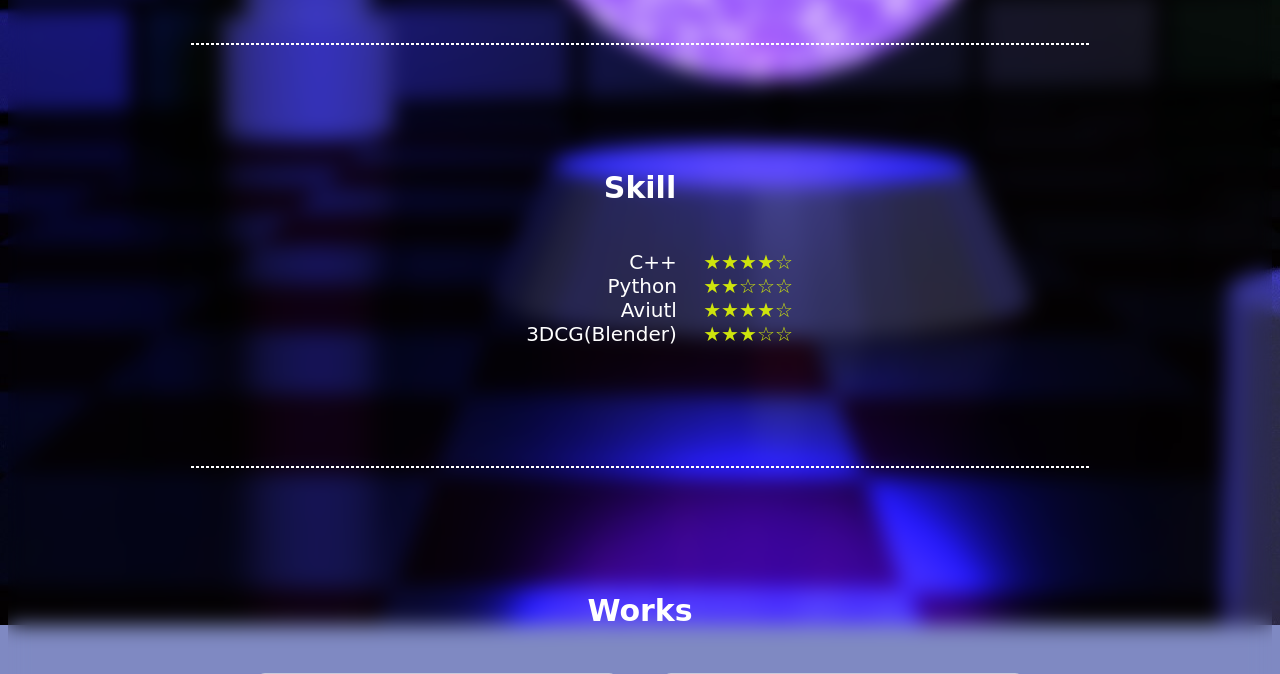
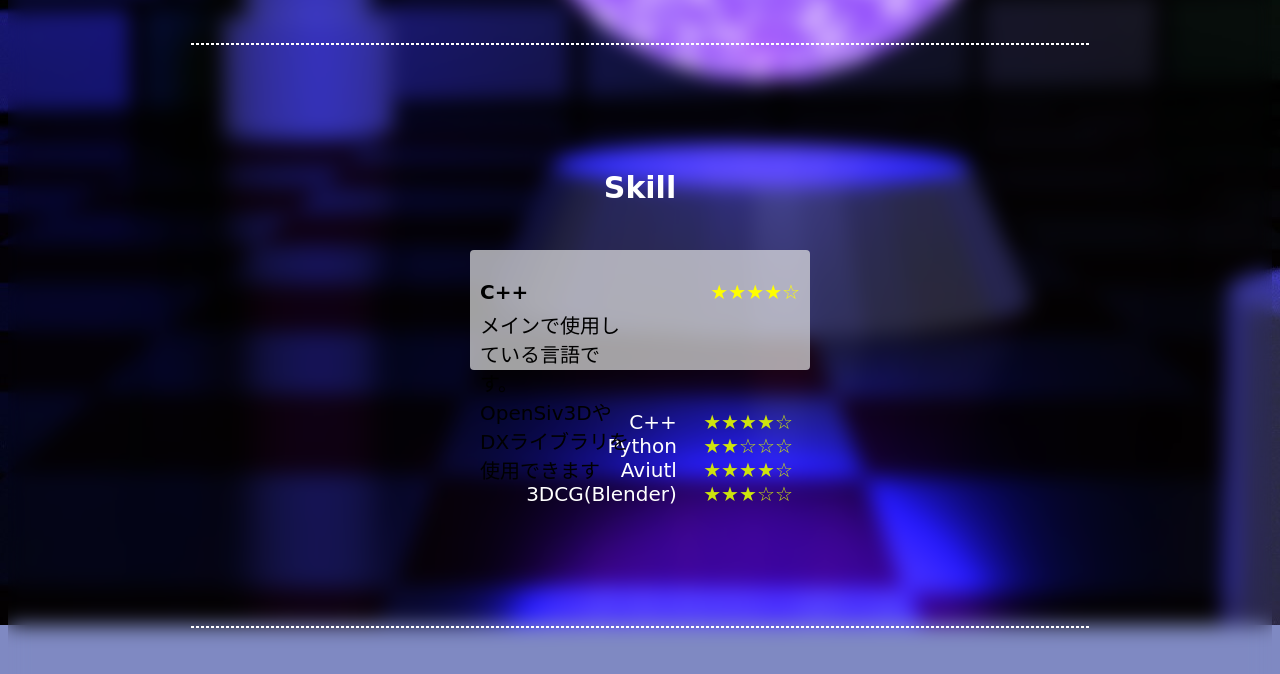
Before and after one commit to watasuke102/watasuke102.github.io, a PHP site: page /portfolio.php in a window 1280 px wide. Shown: the part 455-1129 px from the top of the page. Run offline with PHP 8.4, Linux system fonts and the light colour scheme; some web fonts are replaced.

Commit message:
[update] : ポートフォリオ->スキルをカードに Gridだめなのでボツ

```diff
--- a/portfolio.css
+++ b/portfolio.css
@@ -23,6 +23,7 @@ body{
 
 /*------------------*/
 
+/* Icon and Name */
 .icon_name{
 	width      : 33vw;
 	margin     : 15px auto;
@@ -54,8 +55,47 @@ body{
 
 	color: white;
 }
+
+/* Skill lists */
+.card_skill{
+	position       : relative;
+	vertical-align : top;
+	text-align     : left;
+	height         : 100px;
+	width          : 320px;
+	padding        : 10px;
+	margin         : 20px;
+	border-radius  : 4px;
+
+	display        : grid;
+	grid-template-rows    : 30px 70px;
+	grid-template-columns : 150px;
+	grid-template-areas:
+        "name star"
+        "desc desc";
+
+	background     : rgba(230,230,230, 0.7);
+	color          : black;
+}
+.card_skill > .skill_name{
+	font-weight: bold;
+	text-align: start;
+	grid-area: name;
+}
+.card_skill > .skill_star{
+	text-align: end;
+	grid-area: star;
+	color   : rgb(255, 255, 0);
+}
+.card_skill > .skill_desctiption{
+	margin: 0px;
+	font-size: 10px;
+	grid-area: auto;
+}
+
+/* legacy */
 .skill{
-	/*display      : flex;/*inline-block;*/
+	display      : inline-block;
 	justify-content: center;
 }
 .skill_name{
@@ -64,15 +104,15 @@ body{
 	text-align   : right;
 	margin-right : 20px;
 }
-
 .skill_proportion{
 	display      : inline-block;
 	width        : 100px;
 	text-align   : left;
 
-	color        : rgb(206, 228, 13)
+	color        : rgb(206, 228, 13);
 }
 
+/* Work lists */
 .card_works{
 	position       : relative;
 	display        : inline-block;
--- a/portfolio.php
+++ b/portfolio.php
@@ -55,6 +55,16 @@
 		<h2>Skill</h2>
 		<div class="skill">
 
+			<!--C++-->
+			<div class="card_skill">
+				<!--<h3>C++</h3>-->
+				<p class="skill_name">C++</p>
+				<p class="skill_star">★★★★☆</p>
+				<p class="skill_description">
+					メインで使用している言語です。 OpenSiv3DやDXライブラリを使用できます
+				</p>
+			</div>
+
 			<div class="skill_name">
 				<p>
 					C++           <br>
@@ -80,7 +90,9 @@
 
 	<!--Works-->
 	<div class="item">
+
 		<h2>Works</h2>
+
 		<!--Work1-->
 		<div class="card_works">
 			<img src="pic/timetree-noticebot.jpg" alt="works1">
@@ -91,6 +103,7 @@
 			<hr>
 			<a href="https://github.com/watasuke102/TimeTree-NoticeBot">Source code</a>
 		</div>
+
 		<!--Work2-->
 		<div class="card_works">
 			<img src="pic/MarkStudy.jpg" alt="works2">
@@ -101,6 +114,7 @@
 			<hr>
 			<a href="http://menster.wp.xdomain.jp/markstudy-description/">Show more</a>
 		</div>
+
 		<!--Work3-->
 		<div class="card_works">
 			<img src="pic/manager.jpg" alt="works3">
@@ -111,8 +125,10 @@
 			<hr>
 			<a href="https://github.com/FascodeNet/alterlinux-i3-manager">Source code</a>
 		</div>
+
 	</div>
 
 	<a href="index.php">Return top page</a>
+
 <body>
 </html>
```
Also changed, not shown: main.css (line endings or trailing spaces).
